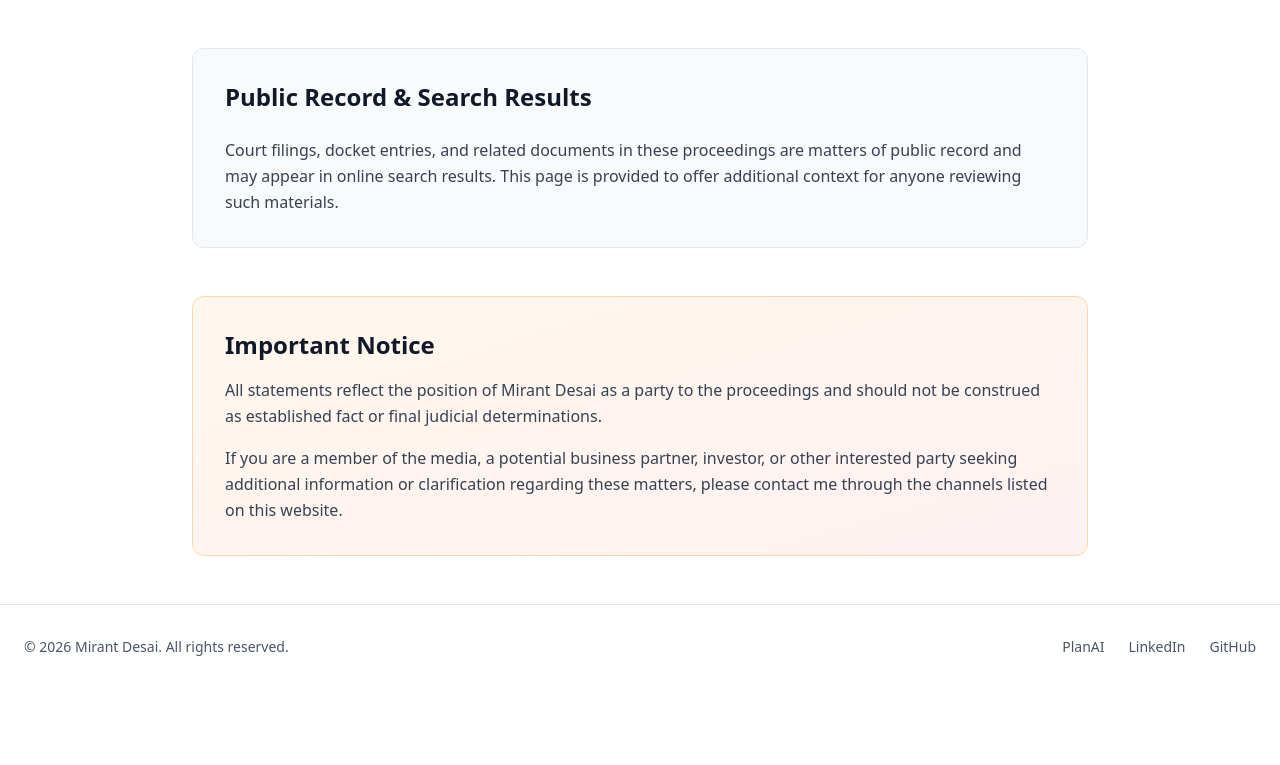
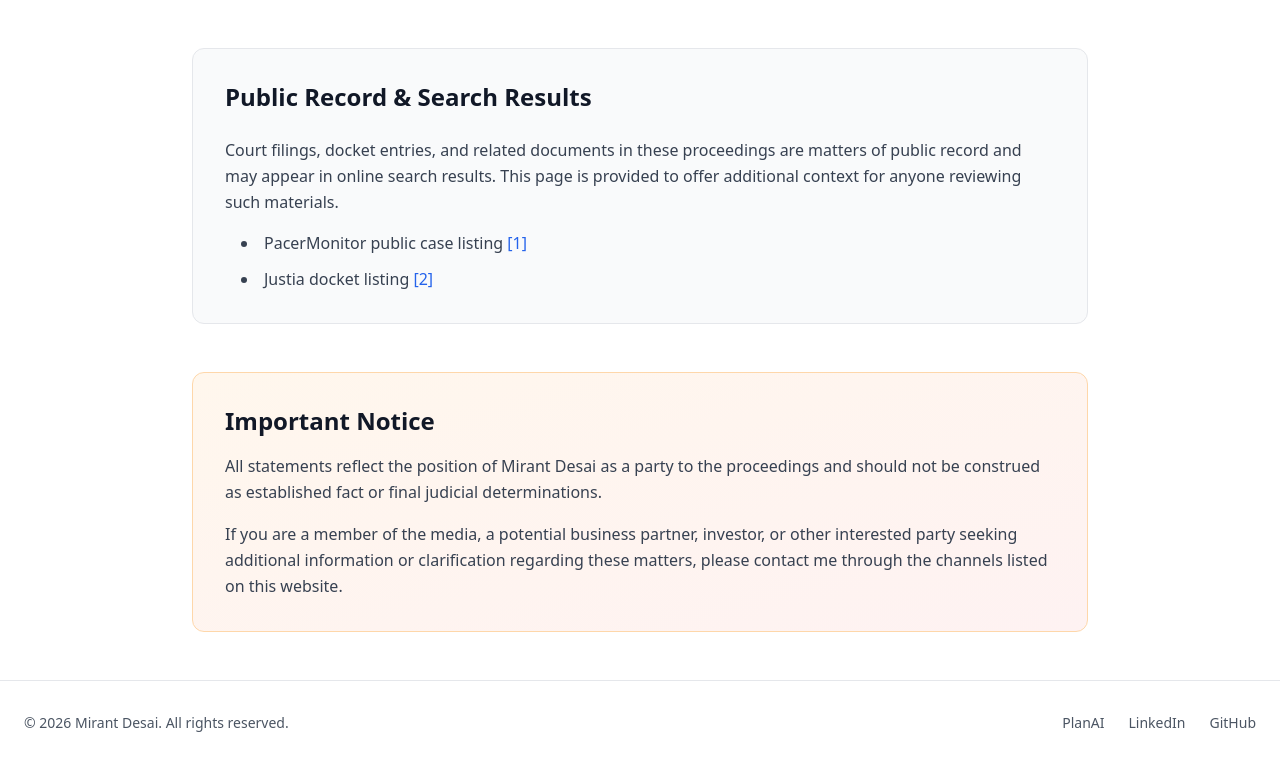
Before and after one commit to mirantdesai23/mirantdesai23.github.io, a Next.js app: page /legal in a window 1280 px wide. Shown: the part 855-1620 px from the top of the page. Before the commit the page ends 1544 px from the top, so only its background shows below. Built offline with nearby package versions, Linux system fonts and the light colour scheme.

Commit message:
Add legal public record links

```diff
--- a/app/legal/page.tsx
+++ b/app/legal/page.tsx
@@ -47,11 +47,35 @@ export default function Legal() {
 
         <div className="mb-12 p-8 bg-gray-50 rounded-xl border border-gray-200">
           <h2 className="text-2xl font-semibold mb-6 text-gray-900">Public Record &amp; Search Results</h2>
-          <p className="text-gray-700 leading-relaxed">
+          <p className="text-gray-700 leading-relaxed mb-4">
             Court filings, docket entries, and related documents in these proceedings are matters of public
             record and may appear in online search results. This page is provided to offer additional context
             for anyone reviewing such materials.
           </p>
+          <ul className="list-disc list-inside text-gray-700 space-y-3 ml-4">
+            <li>
+              PacerMonitor public case listing{' '}
+              <a
+                href="https://www.google.com/url?sa=t&source=web&rct=j&opi=89978449&url=https://www.pacermonitor.com/public/case/58059049/Desai_v_Walmart_Inc"
+                target="_blank"
+                rel="noopener noreferrer"
+                className="text-blue-600 hover:text-blue-700 transition-colors"
+              >
+                [1]
+              </a>
+            </li>
+            <li>
+              Justia docket listing{' '}
+              <a
+                href="https://dockets.justia.com/docket/circuit-courts/ca8/26-1704/"
+                target="_blank"
+                rel="noopener noreferrer"
+                className="text-blue-600 hover:text-blue-700 transition-colors"
+              >
+                [2]
+              </a>
+            </li>
+          </ul>
         </div>
 
         <div className="p-8 bg-gradient-to-br from-orange-50 to-red-50 rounded-xl border border-orange-200">
```
